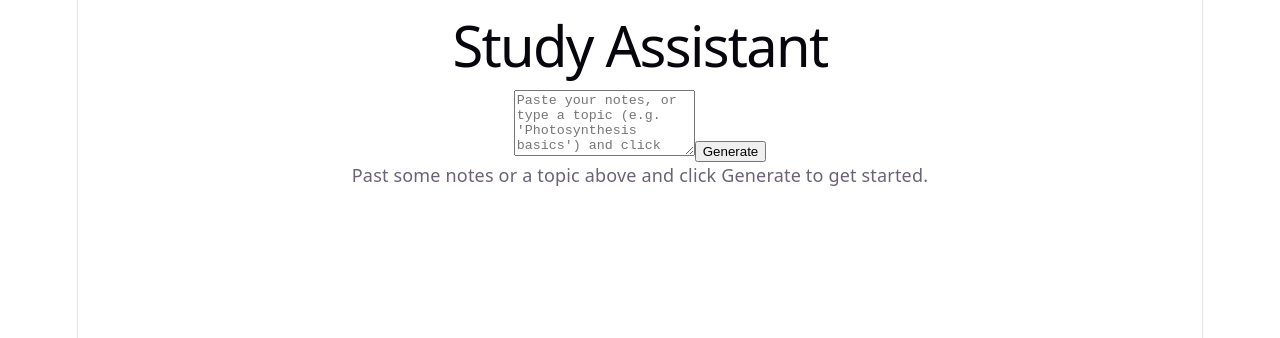
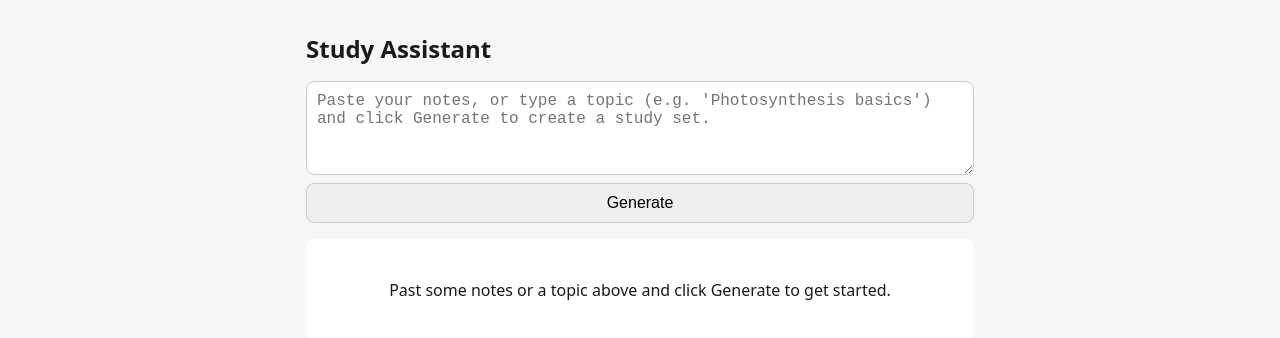
Before and after one commit to bharathhalemane/flam-frontend-assignment, a React (Vite) app in the folder client/: page / in a window 1280 px wide. Shown: the top 338 px of the page. Built offline with nearby package versions, Linux system fonts and the light colour scheme.

Commit message:
added styling

```diff
--- a/client/src/index.css
+++ b/client/src/index.css
@@ -1,111 +1,134 @@
-:root {
-  --text: #6b6375;
-  --text-h: #08060d;
-  --bg: #fff;
-  --border: #e5e4e7;
-  --code-bg: #f4f3ec;
-  --accent: #aa3bff;
-  --accent-bg: rgba(170, 59, 255, 0.1);
-  --accent-border: rgba(170, 59, 255, 0.5);
-  --social-bg: rgba(244, 243, 236, 0.5);
-  --shadow:
-    rgba(0, 0, 0, 0.1) 0 10px 15px -3px, rgba(0, 0, 0, 0.05) 0 4px 6px -2px;
+* { box-sizing: border-box;}
 
-  --sans: system-ui, 'Segoe UI', Roboto, sans-serif;
-  --heading: system-ui, 'Segoe UI', Roboto, sans-serif;
-  --mono: ui-monospace, Consolas, monospace;
-
-  font: 18px/145% var(--sans);
-  letter-spacing: 0.18px;
-  color-scheme: light dark;
-  color: var(--text);
-  background: var(--bg);
-  font-synthesis: none;
-  text-rendering: optimizeLegibility;
-  -webkit-font-smoothing: antialiased;
-  -moz-osx-font-smoothing: grayscale;
-
-  @media (max-width: 1024px) {
-    font-size: 16px;
-  }
+body {
+  font-family: system-ui, sans-serif;
+  margin:0;
+  background: #f7f7f9;
+  color: #1a1a1a;
 }
 
-@media (prefers-color-scheme: dark) {
-  :root {
-    --text: #9ca3af;
-    --text-h: #f3f4f6;
-    --bg: #16171d;
-    --border: #2e303a;
-    --code-bg: #1f2028;
-    --accent: #c084fc;
-    --accent-bg: rgba(192, 132, 252, 0.15);
-    --accent-border: rgba(192, 132, 252, 0.5);
-    --social-bg: rgba(47, 48, 58, 0.5);
-    --shadow:
-      rgba(0, 0, 0, 0.4) 0 10px 15px -3px, rgba(0, 0, 0, 0.25) 0 4px 6px -2px;
-  }
-
-  #social .button-icon {
-    filter: invert(1) brightness(2);
-  }
+.app {
+  max-width: 700px;
+  margin: 0 auto;
+  padding: 16px;
 }
 
-body {
-  margin: 0;
+header h1 {
+  font-size: 1.5rem;
 }
 
-#root {
-  width: 1126px;
-  max-width: 100%;
-  margin: 0 auto;
-  text-align: center;
-  border-inline: 1px solid var(--border);
-  min-height: 100svh;
+.prompt-form {
   display: flex;
   flex-direction: column;
-  box-sizing: border-box;
+  gap: 8px;
+  margin-bottom: 16px;
 }
 
-h1,
-h2 {
-  font-family: var(--heading);
-  font-weight: 500;
-  color: var(--text-h);
+.prompt-form textarea {
+  padding: 10px;
+  font-size: 1rem;
+  border-radius: 8px;
+  border: 1px solid #ccc;
+  resize:vertical;
 }
 
-h1 {
-  font-size: 56px;
-  letter-spacing: -1.68px;
-  margin: 32px 0;
-  @media (max-width: 1024px) {
-    font-size: 36px;
-    margin: 20px 0;
-  }
-}
-h2 {
-  font-size: 24px;
-  line-height: 118%;
-  letter-spacing: -0.24px;
-  margin: 0 0 8px;
-  @media (max-width: 1024px) {
-    font-size: 20px;
-  }
-}
-p {
-  margin: 0;
+.prompt-form button {
+  padding: 10px;
+  font-size: 1rem;
+  border-radius: 8px;
+  border: 1px solid #ccc;
+  resize: vertical;
 }
 
-code,
-.counter {
-  font-family: var(--mono);
-  display: inline-flex;
-  border-radius: 4px;
-  color: var(--text-h);
+.prompt-form button:disabled {
+  background: #a5b4fc;
+  cursor: not-allowed;
 }
 
-code {
-  font-size: 15px;
-  line-height: 135%;
-  padding: 4px 8px;
-  background: var(--code-bg);
+.state-box {
+  text-align : center;
+  padding: 24px;
+  background: white;
+  border-radius: 8px;
 }
+
+.state-box.error {
+  color: #b91c1c;
+}
+.spinner {
+  width: 24px;
+  height: 24px;
+  border: 3px solid #ddd;
+  border-top-color: #3b82f6;
+  border-radius: 50%;
+  margin: 0 auto 8px;
+  animation: spin 0.8s linear infinite;
+}
+
+@keyframes spin {
+  to {transform: rotate(360deg);}
+}
+
+.flashcard-grid {
+  display:grid;
+  grid-template-columns: repeat(auto-fill, minmax(350px, 1fr));
+  gap: 10px;
+}
+
+.flashcard{
+  background: white;
+  border-radius: 8px;
+  padding: 16px;
+  min-height: 100px;
+  display: flex;
+  flex-direction: column;
+  justify-content: center;
+  cursor: pointer;
+  box-shadow: 0 1px 3px rgba(0,0,0,0.1);
+}
+
+.flip-hint{
+  font-size: 0.75rem;
+  color: #888;
+  margin-top: 8px;
+}
+
+.quiz, .quiz-result {
+  background: white;
+  border-radius: 8px;
+  padding: 16px;
+  margin-top: 16px;
+}
+
+.quiz-options{
+  display: flex;
+  flex-direction: column;
+  gap: 8px;
+  margin: 12px 0;
+}
+
+.quiz-option{
+  padding: 10px;
+  border-radius: 6px;
+  border: 1px solid #ccc;
+  background: white;
+  text-align: left;
+  cursor: pointer;
+}
+
+.quiz-option.correct{
+  background: #dcfce7;
+  border-color: #22c55e;
+  color: #22c55e;
+}
+
+.quiz-option.incorrect{
+  background: #fee2e2;
+  border-color: #ef4444;
+  color: #ef4444;
+}
+
+@media (max-width: 480px){
+  .app{padding:10px}
+  .flashcard-grid { grid-template-columns: 1fr;}
+}
```
